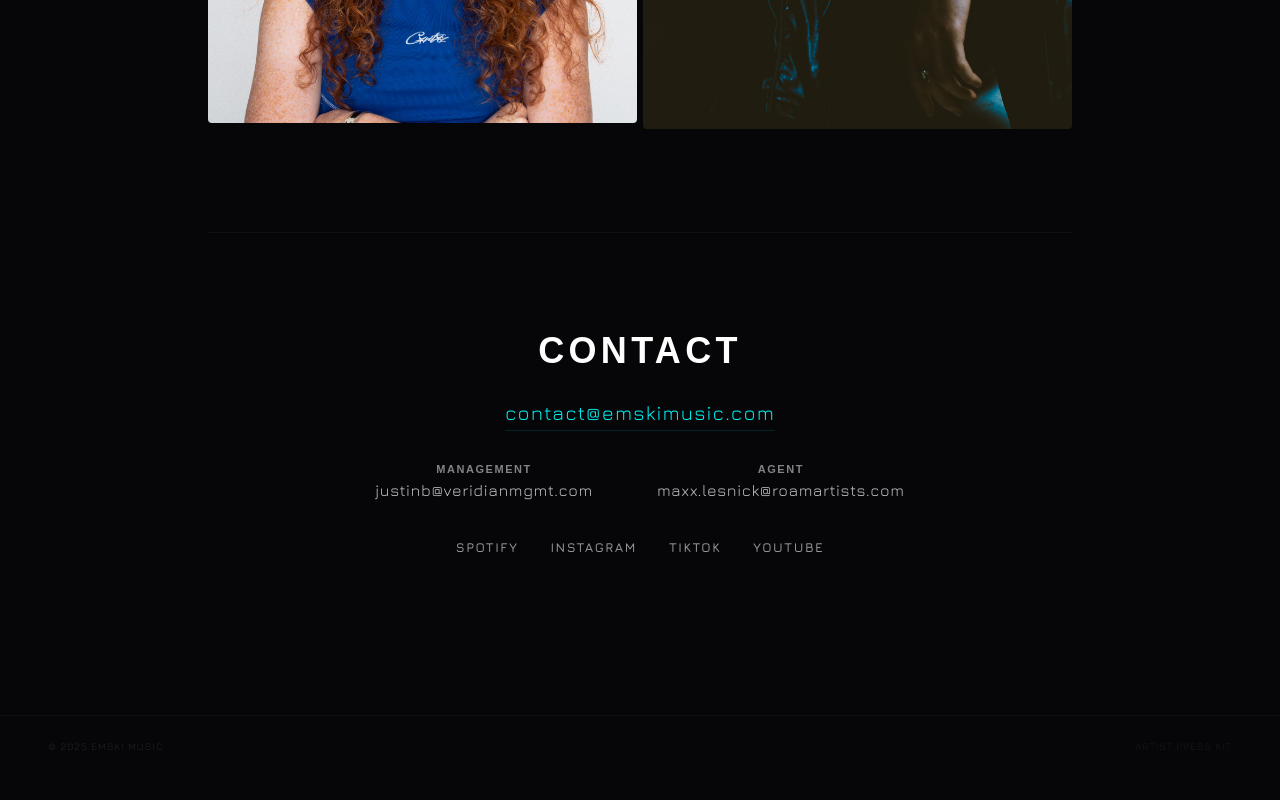
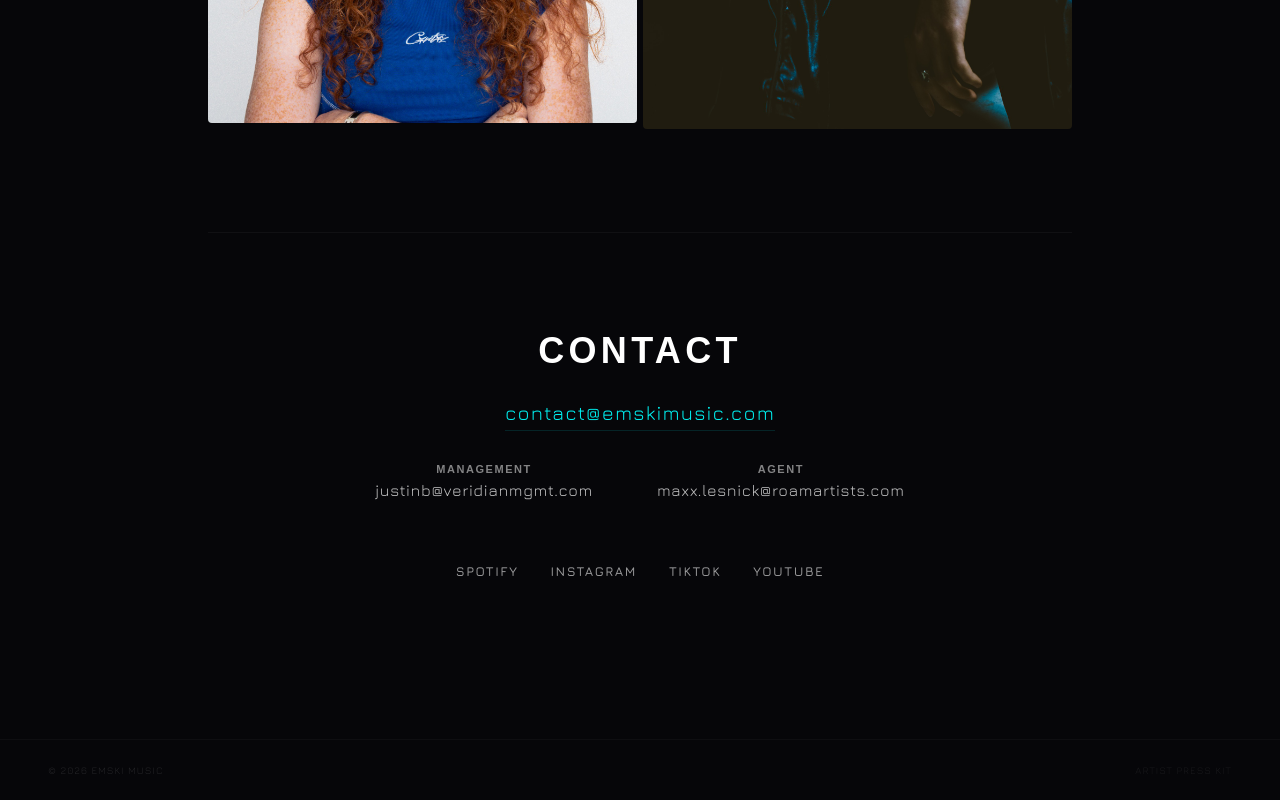
Before and after one commit to journalssound/EMSKI_EPK, a React (Vite) app: page / in a window 1280 px wide. Shown: the part 4738-5538 px from the top of the page. Before the commit the page ends 5514 px from the top, so only its background shows below. Built offline with nearby package versions, Linux system fonts and the light colour scheme; a web font is replaced by a local one.

Commit message:
more changes

```diff
--- a/src/components/EmskiEPK.jsx
+++ b/src/components/EmskiEPK.jsx
@@ -270,7 +270,7 @@ export default function EmskiEPK() {
 
       {/* ━━ FOOTER ━━━━━━━━━━━━━━━━━━━━━━━━━━━━━━━━━━━━ */}
       <footer className="site-footer">
-        <span className="site-footer__text">&copy; 2025 EMSKI MUSIC</span>
+        <span className="site-footer__text">&copy; 2026 EMSKI MUSIC</span>
         <span className="site-footer__text site-footer__text--dim">
           ARTIST PRESS KIT
         </span>
@@ -290,7 +290,7 @@ function RotatingCoverCard({ label }) {
     setCoverIdx(0);
     intervalRef.current = setInterval(() => {
       setCoverIdx((prev) => (prev + 1) % label.covers.length);
-    }, 2000);
+    }, 1000);
   }, [label.covers.length]);
 
   const stopRotation = useCallback(() => {
--- a/src/index.css
+++ b/src/index.css
@@ -731,7 +731,7 @@ button {
   display: flex;
   justify-content: center;
   gap: clamp(16px, 3vw, 32px);
-  margin-top: 40px;
+  margin-top: 64px;
   flex-wrap: wrap;
 }
 
```
